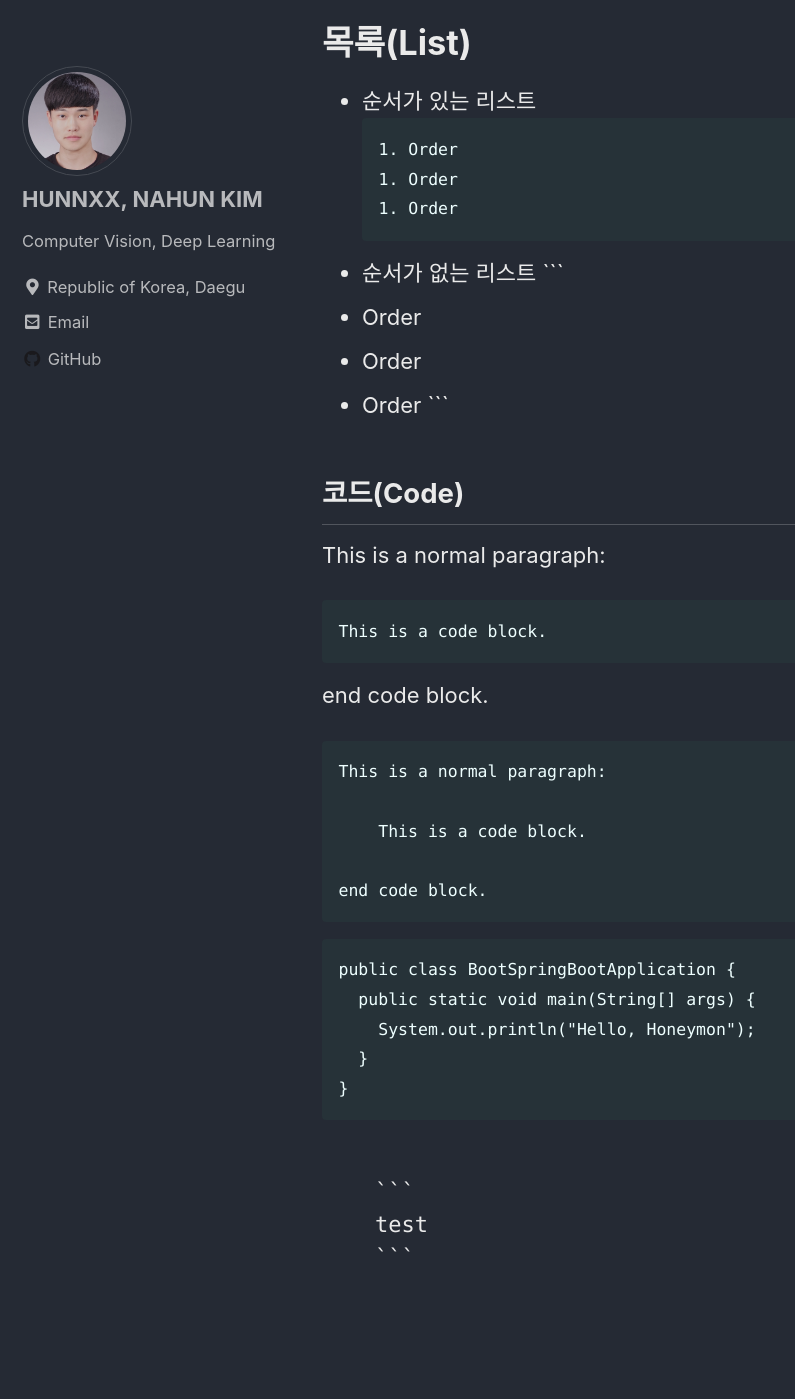
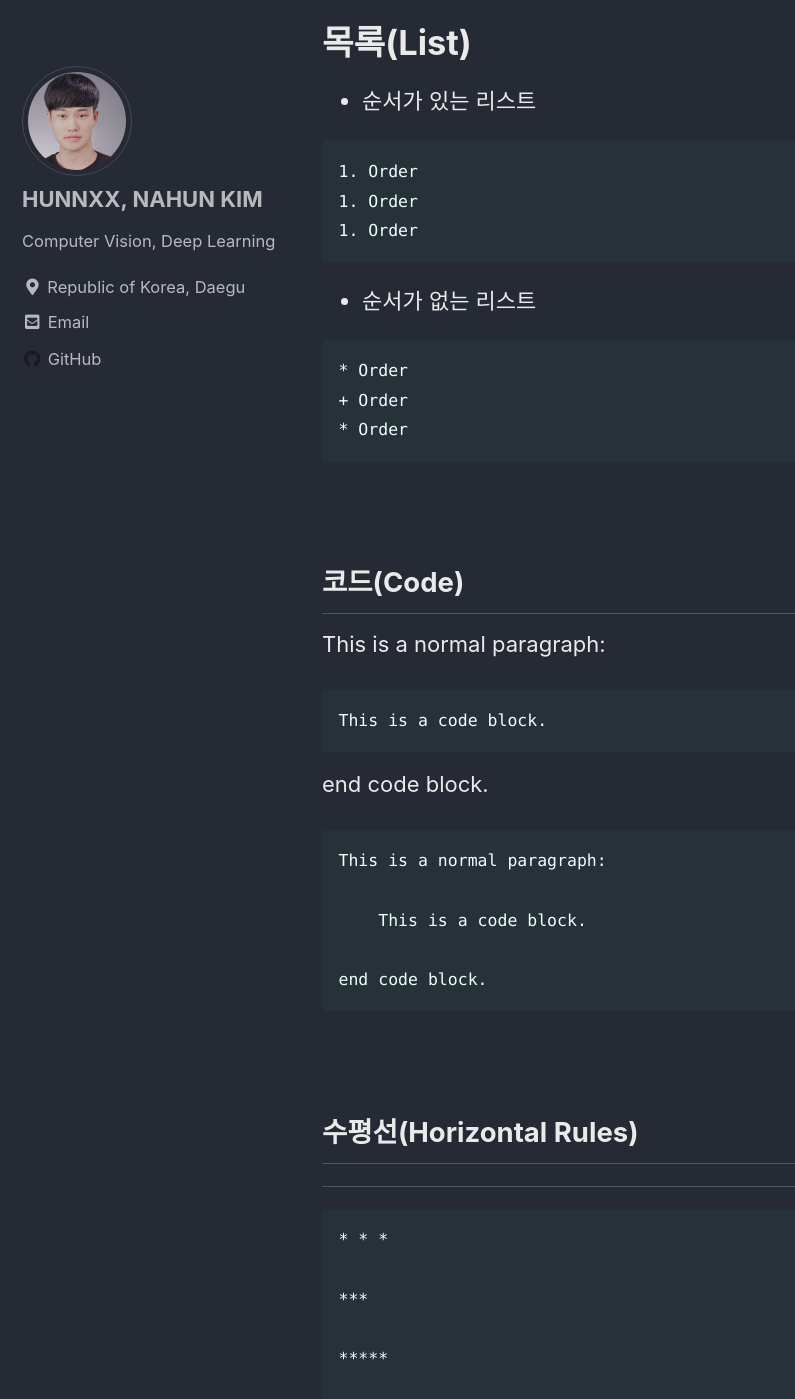
Before and after one commit to hunnxx/hunnxx.github.io, a Jekyll site: the page built from _posts/2020-08-01-practice.md, in a window 1280 px wide and 1400 px high, scrolled down 1997 px. Shown: the whole window, without its empty margins (0-795 px from the left). Built offline with Jekyll 4.4.1, drawn with Linux system fonts in a browser that asks for light colours; cached includes are drawn as plain includes; some of the changed text lies outside the part shown.

Commit message:
Update 2020-08-01-practice.md

````diff
--- a/_posts/2020-08-01-practice.md
+++ b/_posts/2020-08-01-practice.md
@@ -73,6 +73,7 @@ HEAD1
 # 목록(List)
 
 - 순서가 있는 리스트
+
 ```
 1. Order
 1. Order
@@ -80,6 +81,7 @@ HEAD1
 ```
 
 - 순서가 없는 리스트
+
 ```
 * Order
 + Order
@@ -102,21 +104,6 @@ This is a normal paragraph:
 
 end code block.
 ```
-
-```
-public class BootSpringBootApplication {
-  public static void main(String[] args) {
-    System.out.println("Hello, Honeymon");
-  }
-}
-```
-<pre>
-    <code>
-    ```
-    test
-    ```
-    </code>
-</pre>
 <br>
 
 
@@ -142,18 +129,7 @@ public class BootSpringBootApplication {
 - Link: [Google][google-link]
 
 [google-link]: https://google.com
-```
-Link: [Google][google-link]
-
-[google-link]: https://google.com
-```
 
 - Link: <https://google.com>
-```
-Link: <https://google.com>
-```
 
 - Link: [Google](https://google.com)
-```
-Link: [Google](https://google.com)
-```
````
